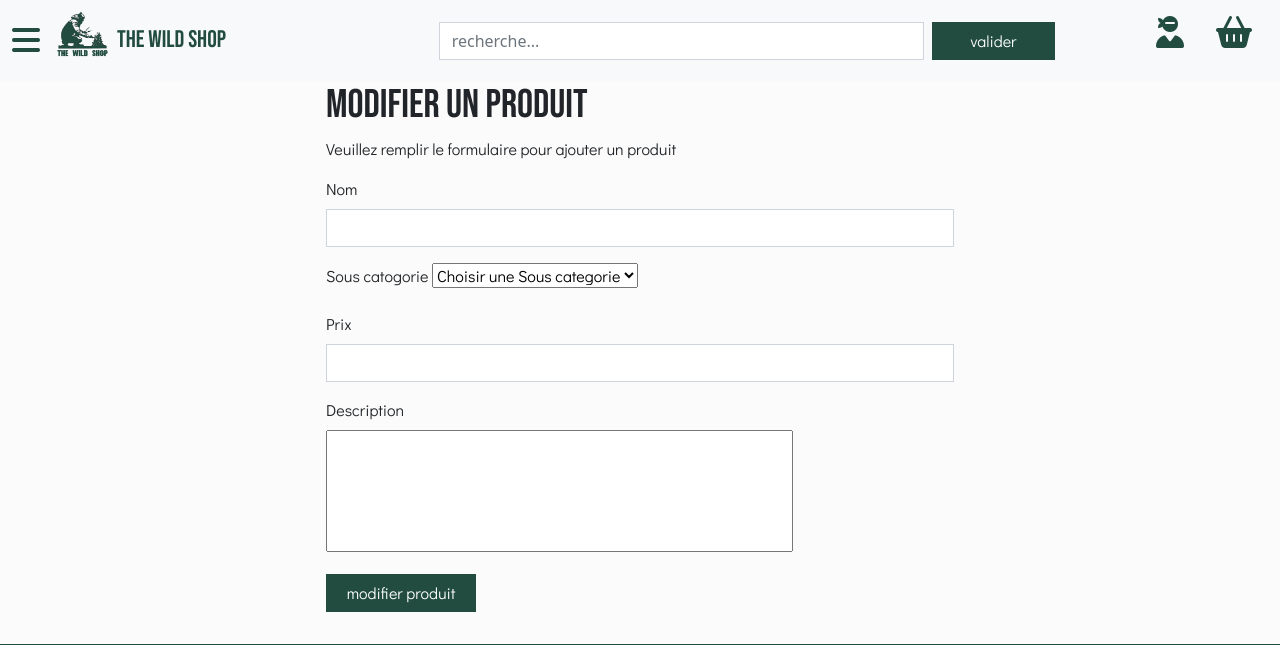
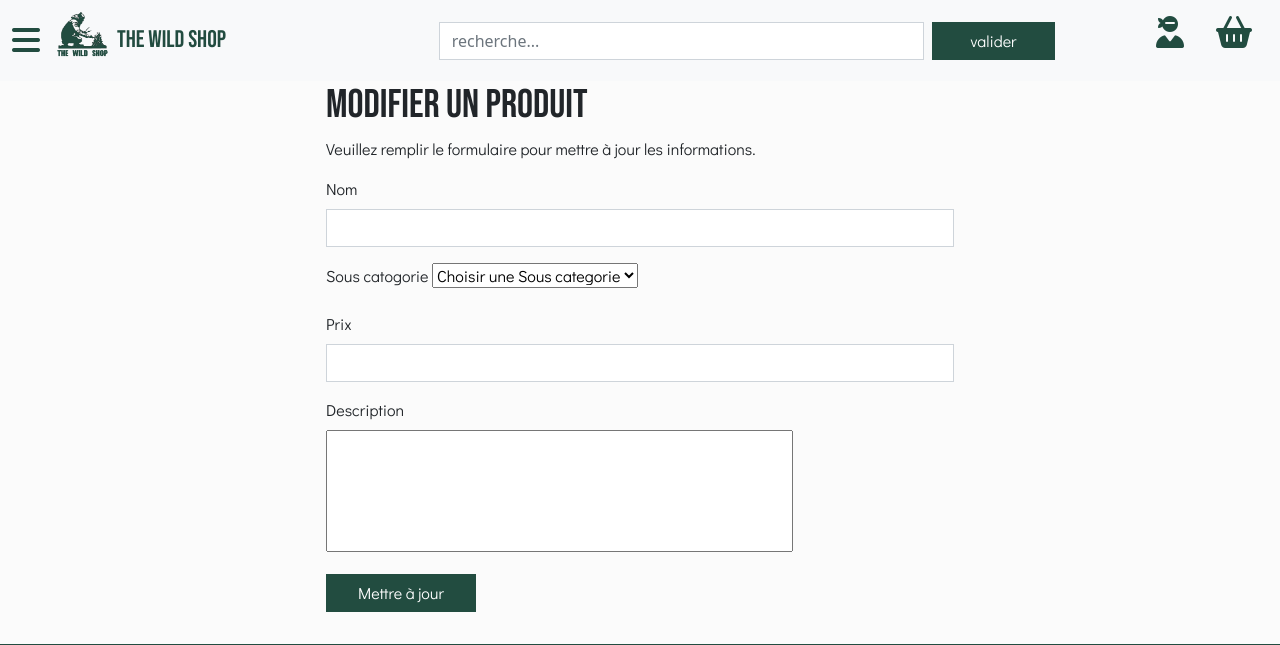
Before and after one commit to WildCodeSchool/2023-02-PHP-Bordeaux-SwiftForce, a PHP site: template src/View/product/edit.html.twig in a window 1280 px wide. Shown: the top 645 px of the page. Run offline with PHP 8.4, Linux system fonts and the light colour scheme; the template is opened without the code that fills it, so the values that code supplies are empty; some libraries are stand-ins or nearby versions.

Commit message:
infos formulaire modifier produits

```diff
--- a/src/View/product/edit.html.twig
+++ b/src/View/product/edit.html.twig
@@ -4,7 +4,7 @@
     <div class="row WS-user-container font">
         <div class="WS-user-cont">
             <h1 class="fontTitle">Modifier un Produit</h1>
-            <p>Veuillez remplir le formulaire pour ajouter un produit</p>
+            <p>Veuillez remplir le formulaire pour mettre à jour les informations.</p>
             <form method="post" enctype="multipart/form-data">
                 <div>
                     <input type="hidden" name="id" value="{{ product.id }}">
@@ -39,7 +39,7 @@
                 </div>
                 <div class="mb-3">
                     <button type="submit" class="btn btn-success">
-                        modifier produit
+                        Mettre à jour
                     </button>
                 </div>
             </form>
```
